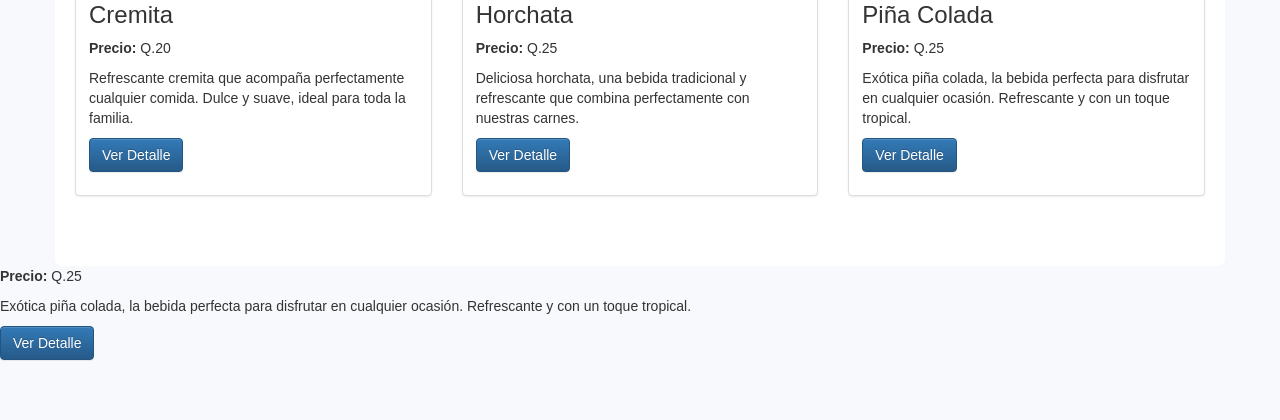
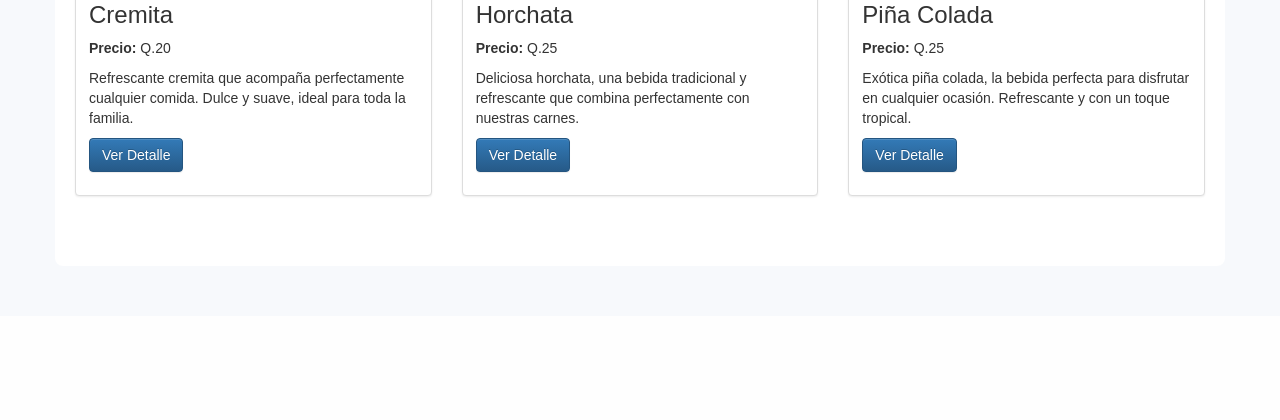
Before and after one commit to Kozukiannd/my-frist-blog2, a Django app: page / in a window 1280 px wide. Shown: the part 1450-1870 px from the top of the page. After the commit the page ends 1647 px from the top, so only its background shows below. Run offline with Django 3.2, Linux system fonts and the light colour scheme; some libraries are stand-ins or nearby versions.

Commit message:
Cambie el HTML para la página.

```diff
--- a/blog/templates/blog/post_list.html
+++ b/blog/templates/blog/post_list.html
@@ -158,7 +158,7 @@
             </div>
             <div class="col-md-4 product">
                 <div class="thumbnail">
-                    <img src="https://images.unsplash.com/photo-1568056064-51db383d34d8" alt="Piña Colada" class="product-img">
+                    <img src="https://images.squarespace-cdn.com/content/v1/59c3feb149fc2b152179e47e/1524077908161-PFM6N2KV2M384VJFU4OE/SantaMartaCarnival2013-24-by-AlejandroLinaresGarcia-681x1024.jpg" alt="Piña Colada" class="product-img">
                     <div class="caption">
                         <h3>Piña Colada</h3>
                         <p><strong>Precio:</strong> Q.25</p>
@@ -176,18 +176,3 @@
     </footer>
 </body>
 </html>
-                     <p><strong>Precio:</strong> Q.25</p>
-                        <p>Exótica piña colada, la bebida perfecta para disfrutar en cualquier ocasión. Refrescante y con un toque tropical.</p>
-                        <p><a href="#" class="btn btn-primary" role="button">Ver Detalle</a></p>
-                    </div>
-                </div>
-            </div>
-        </div>
-    </div>
-
-    <!-- Pie de página -->
-    <footer>
-        <p>&copy; 2024 Carnitas Reu. Todos los derechos reservados.</p>
-    </footer>
-</body>
-</html>
```
